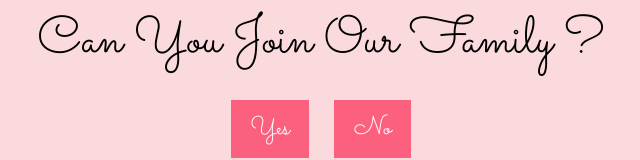
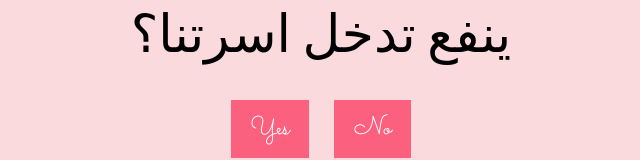
Before and after one commit to oklolilove/join-our-family, a plain HTML site: page index.html in a window 1280 px wide. Shown: the part 471-631 px from the top of the page, without its empty margins (319-959 px from the left). Drawn offline with Linux system fonts and the light colour scheme.

Commit message:
Update index.html
يبب

```diff
--- a/index.html
+++ b/index.html
@@ -3,7 +3,7 @@
 <head>
     <meta charset="UTF-8">
     <meta name="viewport" content="width=device-width, initial-scale=1.0">
-    <title>Can You Join Our Family ?</title>
+    <title>ينفع تدخل اسرتنا؟</title>
     <link rel="stylesheet" href="https://fonts.googleapis.com/css2?family=Sacramento&display=swap">
     <link rel="stylesheet" href="style.css"> <!-- Link to external stylesheet -->
 </head>
@@ -11,7 +11,7 @@
     <div id="container">
         <div id="image-container"></div> <!-- Container for displaying images -->
         <div id="text-container">
-            <div id="question">Can You Join Our Family ?</div> <!-- Question -->
+            <div id="question">ينفع تدخل اسرتنا؟</div> <!-- Question -->
             <div id="options">
                 <button id="yes-button" onclick="selectOption('yes')">Yes</button> <!-- Yes button -->
                 <button id="no-button" onclick="selectOption('no')">No</button> <!-- No button -->
```
